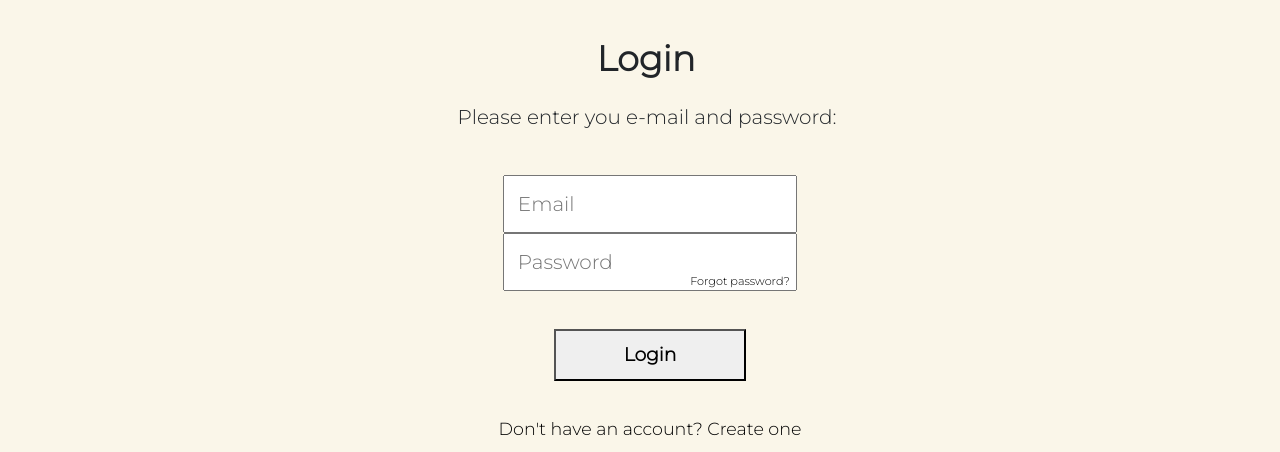
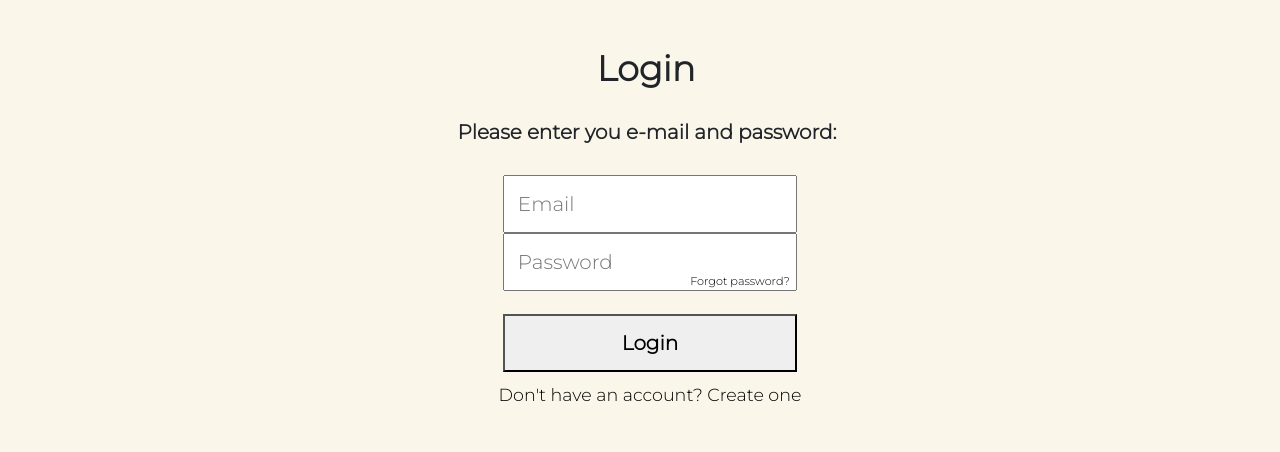
Before and after one commit to natipedraza22/LoginCoco, a plain HTML site: page Wireframes/PlanillaFormatoBase/index.html in a window 1280 px wide. Shown: the part 97-549 px from the top of the page. Drawn offline with nearby package versions, Linux system fonts and the light colour scheme.

Commit message:
espacios

```diff
--- a/Wireframes/PlanillaFormatoBase/index.html
+++ b/Wireframes/PlanillaFormatoBase/index.html
@@ -40,7 +40,7 @@
         <div class="col-12" id="Carrito">
 
                 <p class="login"><b>Login</b></p>
-                <p class="parrafo">Please enter you e-mail and password:</p><br>
+                <p class="parrafo"><b>Please enter you e-mail and password:</b></p><br>
                 <input class="usuario" type="text" placeholder="Email" name="uname" required><br>
 
 
--- a/Wireframes/PlanillaFormatoBase/style.css
+++ b/Wireframes/PlanillaFormatoBase/style.css
@@ -78,7 +78,7 @@ section{
     box-sizing: border-box;
     position: relative;
     top:80px;
-    height: 600px;
+    height: 550px;
     width: 100%;
     float: left;
     text-align: center;
@@ -100,7 +100,7 @@ text-align: center;
 .login{
     font-size: 35px;
    position: relative;
-   top:50px;
+   top:60px;
    right: 10px;
    left:6px;
 
@@ -134,12 +134,14 @@ text-align: center;
     }
 
     .boton{
-        width: 15%;
-  padding: 10px 18px;
-  font-size: 75%;
+        width: 23%;
+
+        padding: 12px 13px;
+        font-size: 80%;
   position: relative;
-  top:40px;
+  top:25px;
   left:10px;
+  bottom: 25px;
 
     }
 
@@ -147,7 +149,7 @@ text-align: center;
     .parrafo{
         font-size: 20px;
         position: relative;
-        top:50px;
+        top:65px;
         left:7px;
 
     }
@@ -167,8 +169,9 @@ color: black;
         font-size: 70%;
         color: black;
         position: relative;
-        top:30px;
+
         left:10px;
+        bottom: 10px ;
     }
 /*
 aca termina el section
```
